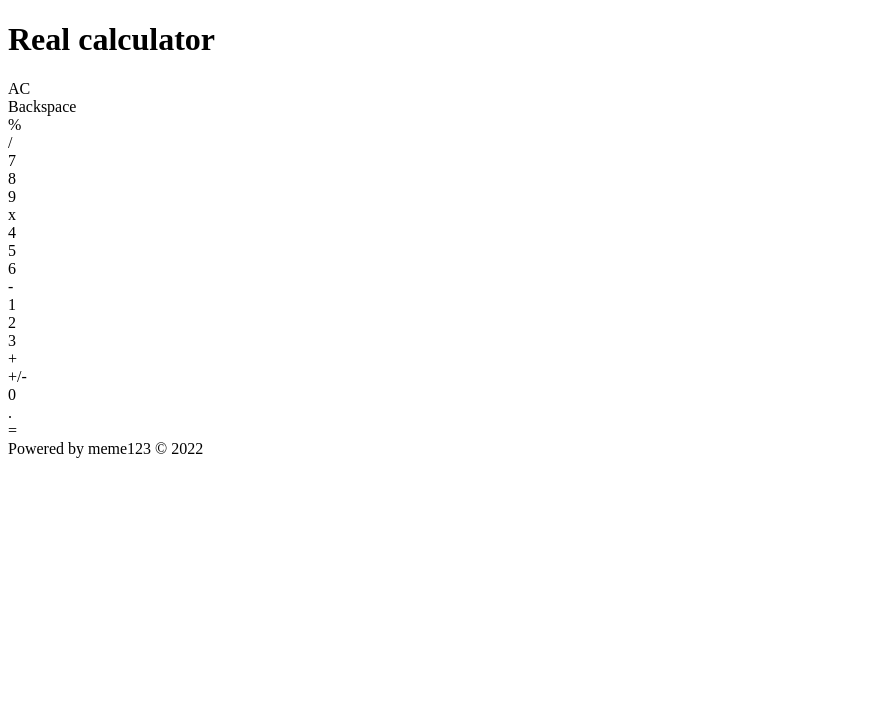
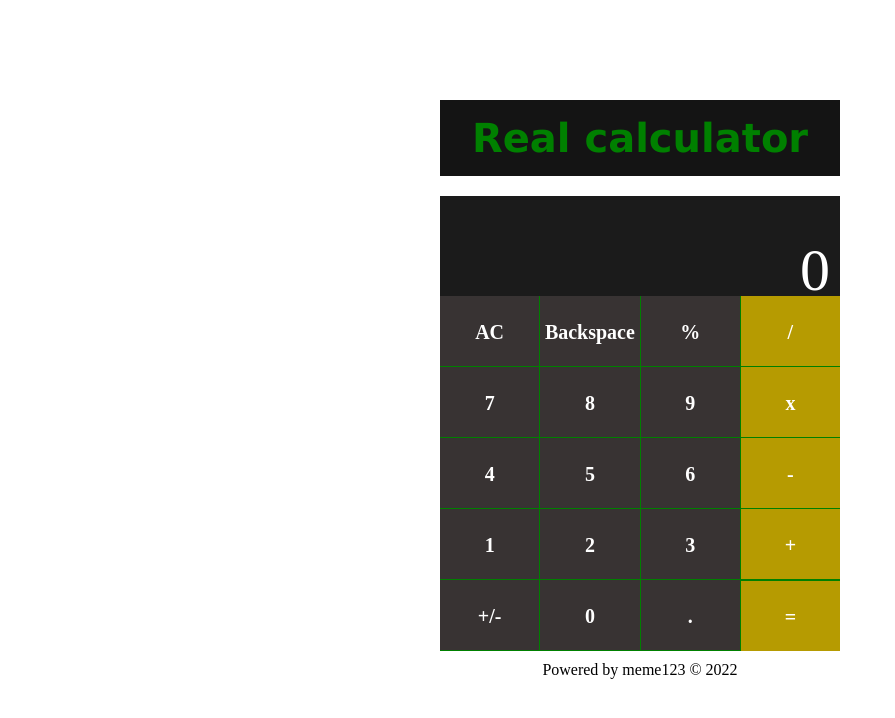
Before and after one commit to Ing-me/Calculator-js, a plain HTML site: page index.html in a window 1280 px wide. Shown: the whole page, without its empty margins (0-895 px from the left). Drawn offline with Linux system fonts and the light colour scheme.

Commit message:
Create style.css

```diff
--- /dev/null
+++ b/css/style.css
@@ -0,0 +1,182 @@
+*{
+    margin: 0;
+    padding: 0;
+    box-sizing: border-box;
+}
+.fluid-container{
+    display: flex;
+    justify-content: center;
+    align-items: center;
+    flex-direction: column;
+    margin: 50px 0px 50px 0px;
+    padding: 50px 0px 50px 0px;
+}
+.fluid-container .header{
+    font-size: 20px;
+    font-family: 'Lucida Sans', 'Lucida Sans Regular', 'Lucida Grande', 'Lucida Sans Unicode', Geneva, Verdana, sans-serif;
+    color: green;
+    background: rgb(20, 20, 20);
+    width: 400px;
+    text-align: center;
+    padding: 15px 0px 15px 0px;
+    margin-bottom: 20px;
+    flex: 1;
+}
+.container{
+    display: flex;
+    flex-direction: column;
+    width: 400px;
+    background: green;
+    justify-content: center;
+    align-items: center;
+}
+.container .result{
+    background: rgb(27, 27, 27);
+    text-align: end;
+    width: 100%;
+    color: #fff;
+    height: 100px;
+    font-size: 60px;
+    padding-right: 10px;
+    padding-top: 40px;
+}
+.content{
+    display: flex;
+    flex-direction: column;
+    width: 400px;
+    justify-content: center;
+    align-items: center;
+}
+.content .firstLine{
+    display: flex;
+    justify-content: space-around;
+    align-items: center;
+    width: 400px;
+}
+.content .firstLine > div {
+    flex: 1;
+    background: rgb(56, 51, 51);
+    color: #fff;
+    text-align: center;
+    width: 100px;
+    font-size: 20px;
+    height: 70px;
+    padding-top: 25px;
+    margin-bottom: 1px;
+    margin-right: 1px;
+    font-weight: bold;
+}
+.content .firstLine > div:last-of-type{
+    margin-right: 0;
+    background: rgb(182, 155, 1);
+}
+
+
+.content .secondLine{
+    display: flex;
+    justify-content: space-around;
+    align-items: center;
+    width: 400px;
+}
+.content .secondLine > div {
+    flex: 1;
+    background: rgb(56, 51, 51);
+    color: #fff;
+    text-align: center;
+    width: 100px;
+    font-size: 20px;
+    height: 70px;
+    padding-top: 25px;
+    margin-bottom: 1px;
+    margin-right: 1px;
+    font-weight: bold;
+}
+.content .secondLine > div:last-of-type{
+    margin-right: 0;
+    background: rgb(182, 155, 1);
+}
+
+
+.content .thirdLine{
+    display: flex;
+    justify-content: space-around;
+    align-items: center;
+    width: 400px;
+}
+.content .thirdLine > div {
+    flex: 1;
+    background: rgb(56, 51, 51);
+    color: #fff;
+    text-align: center;
+    width: 100px;
+    font-size: 20px;
+    height: 70px;
+    padding-top: 25px;
+    margin-bottom: 1px;
+    margin-right: 1px;
+    font-weight: bold;
+}
+.content .thirdLine > div:last-of-type{
+    margin-right: 0;
+    background: rgb(182, 155, 1);
+}
+
+
+.content .fourthLine{
+    display: flex;
+    justify-content: space-around;
+    align-items: center;
+    width: 400px;
+}
+.content .fourthLine > div {
+    flex: 1;
+    background: rgb(56, 51, 51);
+    color: #fff;
+    text-align: center;
+    width: 100px;
+    font-size: 20px;
+    height: 70px;
+    padding-top: 25px;
+    margin-bottom: 1px;
+    margin-right: 1px;
+    font-weight: bold;
+}
+.content .fourthLine > div:last-of-type{
+    margin-right: 0;
+    background: rgb(182, 155, 1);
+}
+
+
+.content .fithLine{
+    display: flex;
+    justify-content: space-around;
+    align-items: center;
+    width: 400px;
+}
+.content .fithLine > div {
+    flex: 1;
+    background: rgb(56, 51, 51);
+    color: #fff;
+    text-align: center;
+    width: 100px;
+    font-size: 20px;
+    height: 70px;
+    padding-top: 25px;
+    margin-bottom: 1px;
+    margin-right: 1px;
+    font-weight: bold;
+}
+.content .fithLine > div:last-of-type{
+    margin-right: 0;
+    background: rgb(182, 155, 1);
+    margin-bottom: 0;
+}
+
+.content #backspace > img{
+    width: 50px;
+}
+
+.fluid-container .footer{
+    margin-top: 10px;
+
+}
--- a/index.html
+++ b/index.html
@@ -4,19 +4,20 @@
     <meta charset="UTF-8">
     <meta http-equiv="X-UA-Compatible" content="IE=edge">
     <meta name="viewport" content="width=device-width, initial-scale=1.0">
+    <link rel="stylesheet" href="css/style.css">
     <title>Calculator</title>
 </head>
 <body>
     <div class="fluid-container">
         <div class="header"><h1>Real calculator</h1></div>
         <div class="container">
-            <div id="result">
-
+            <div class="result">
+                0
             </div>
             <div class="content">
                 <div class="firstLine">
                     <div id="clear">AC</div>
-                    <div id="backspa">Backspace</div>
+                    <div id="backspace">Backspace</div>
                     <div id="modulo">%</div>
                     <div id="division">/</div>
                 </div>
```
Also changed, not shown: images/arrow.png (added).
